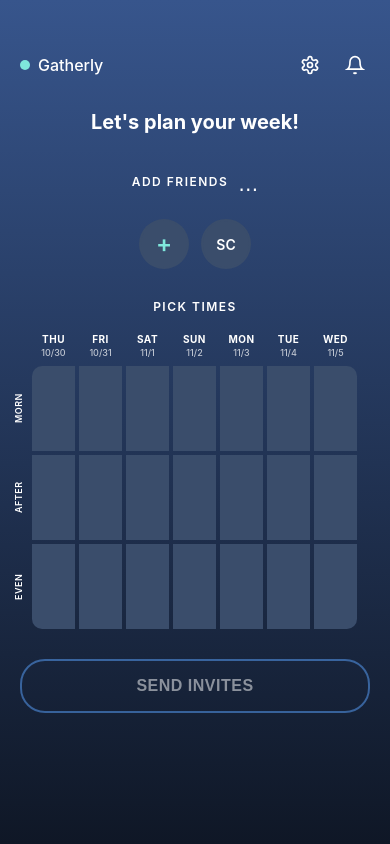
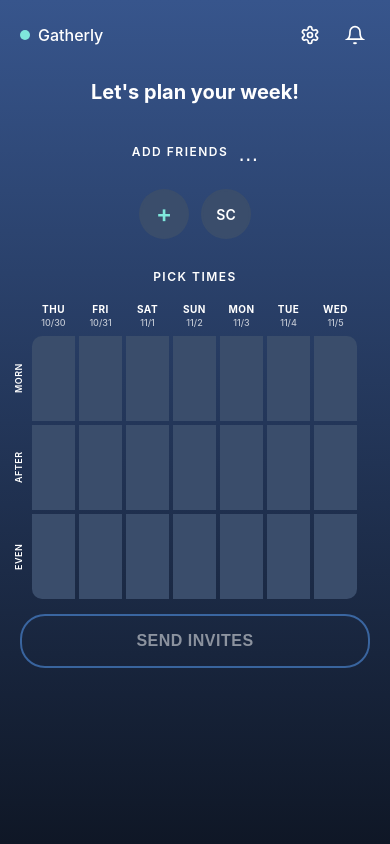
Before and after one commit to awalt29/Gatherlyv5, a Flask app: page / in a window 390 px wide. Run offline with Flask 3, Linux system fonts and the light colour scheme; the visitor is signed in with stand-in values (Sample User, id 1); tables that the repository leaves empty hold one stand-in row (values such as "Sample post"); data that the repository does not hold is empty.

Commit message:
Revert padding changes - white space was from phone display

```diff
--- a/static/css/style.css
+++ b/static/css/style.css
@@ -26,9 +26,8 @@ body {
     font-family: -apple-system, BlinkMacSystemFont, 'Segoe UI', Roboto, 'Helvetica Neue', Arial, sans-serif;
     background: linear-gradient(180deg, #37558C 0%, #0F1726 100%);
     background-attachment: fixed;
-    background-size: 100% 100%;
     color: var(--text-light);
-    min-height: 100vh;
+    height: 100vh;
     margin: 0;
     padding: 0;
     display: flex;
@@ -400,7 +399,7 @@ h1 {
 
 /* Calendar Section */
 .calendar-section {
-    margin-bottom: 30px;
+    margin-bottom: 15px;
     width: 100%;
     display: flex;
     flex-direction: column;
@@ -707,8 +706,8 @@ h1 {
 /* Guest View Specific */
 .guest-info {
     text-align: center;
-    margin-bottom: 30px;
-    padding: 20px;
+    margin-bottom: 15px;
+    padding: 15px;
     background: var(--secondary-bg);
     border-radius: 15px;
 }
@@ -825,7 +824,7 @@ h1 {
 /* Responsive */
 @media (max-width: 480px) {
     .container {
-        padding: 50px 20px 150px;
+        padding: 20px 20px 10px;
         max-width: 100%;
     }
 
```
